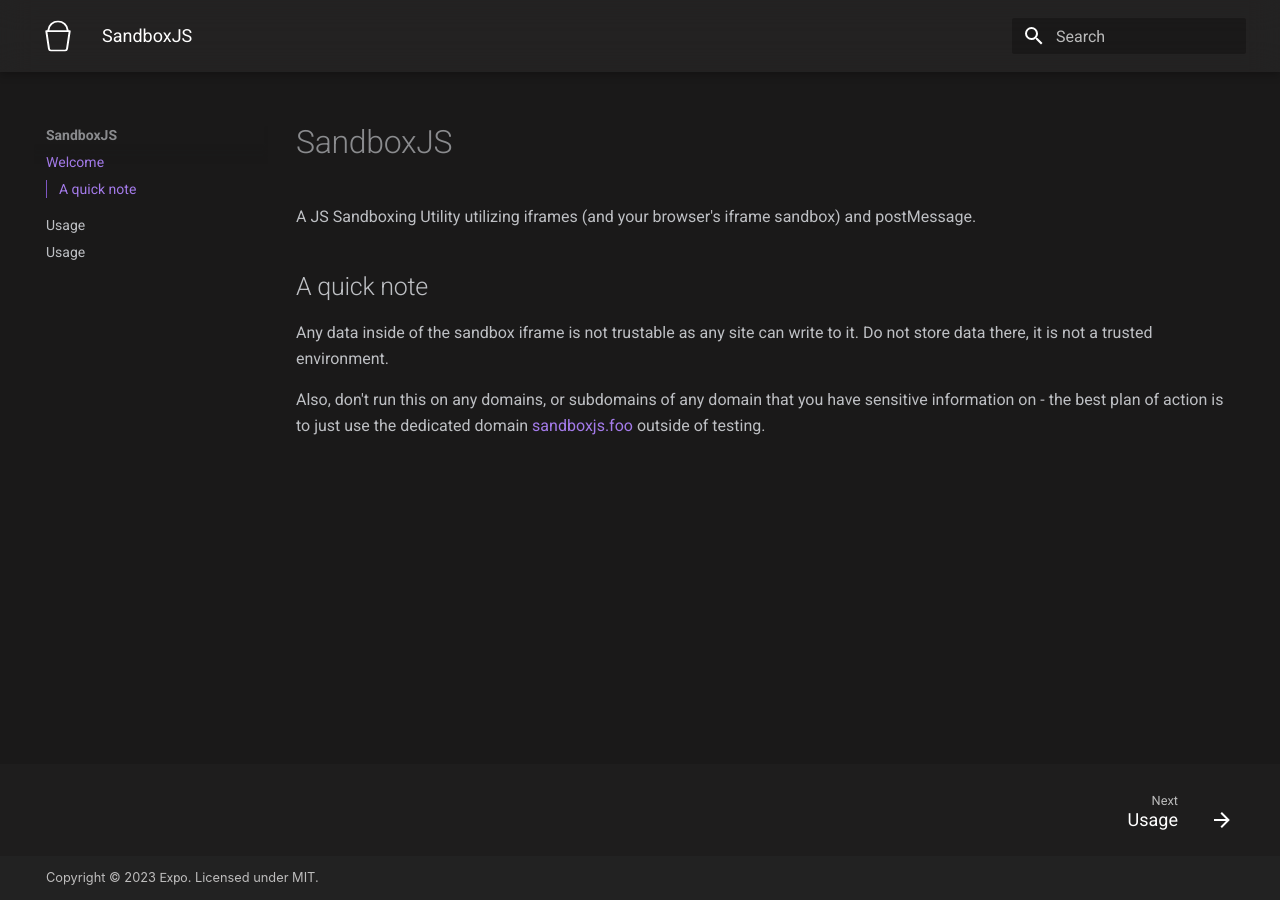
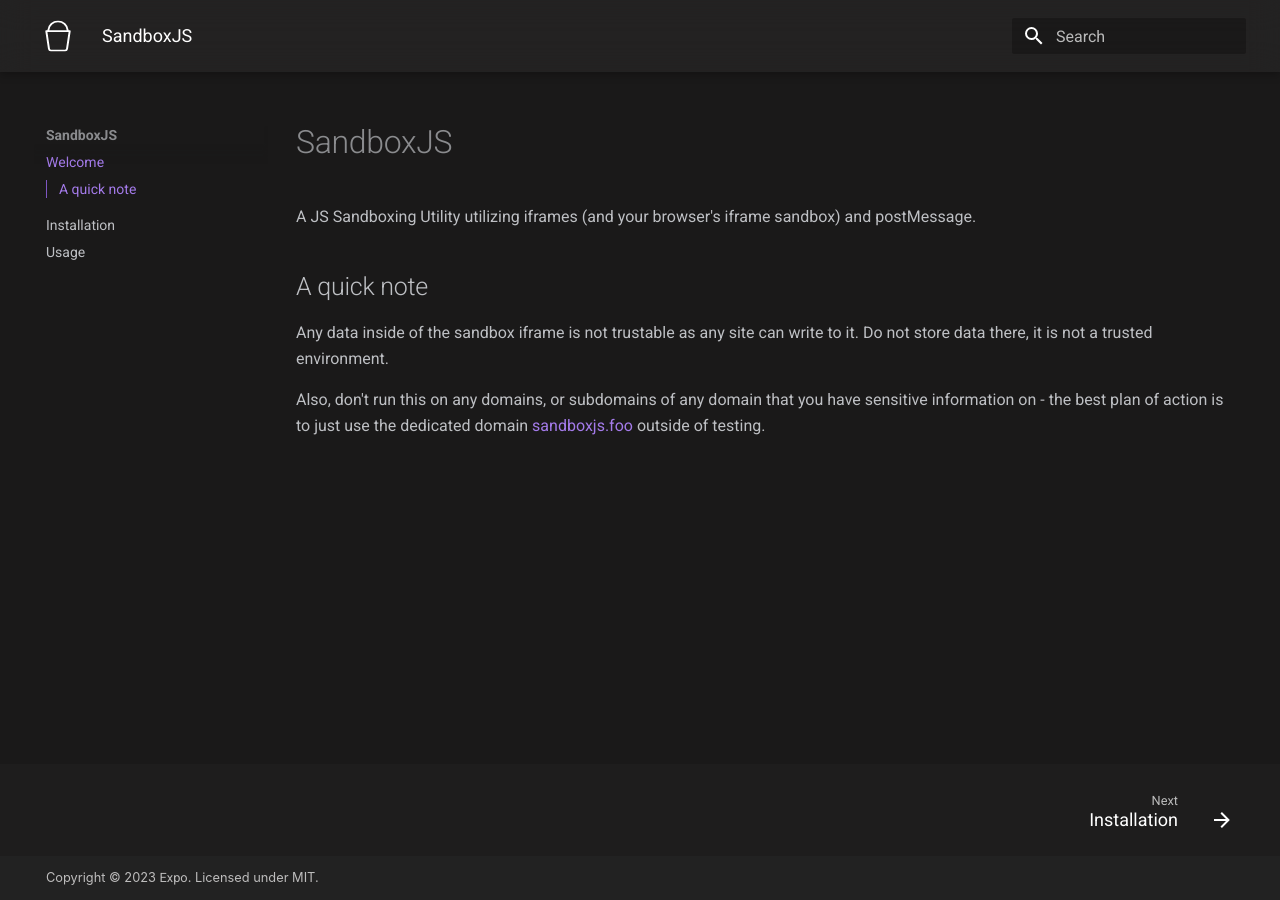
Before and after one commit to Exponential-Workload/sandboxjs, an MkDocs documentation site: the page built from docs/docs/index.md, in a window 1280 px wide. Built offline with MkDocs 1.6.1 and Material for MkDocs 9.7.7, drawn with Linux system fonts in a browser that asks for light colours; some web fonts are replaced; plug-ins that fetch from the network failed and are left out; some of the changed lines change nothing that is shown.

Commit message:
fix: resolve a stupid moment

```diff
--- a/docs/mkdocs.yml
+++ b/docs/mkdocs.yml
@@ -53,7 +53,7 @@ extra:
 
 nav:
   - Welcome: index.md
-  - Usage: installation.md
+  - Installation: installation.md
   - Usage: usage.md
 
 site_description: Iframe-based JS Sandbox
```
Also changed, not shown: 1 other file.
